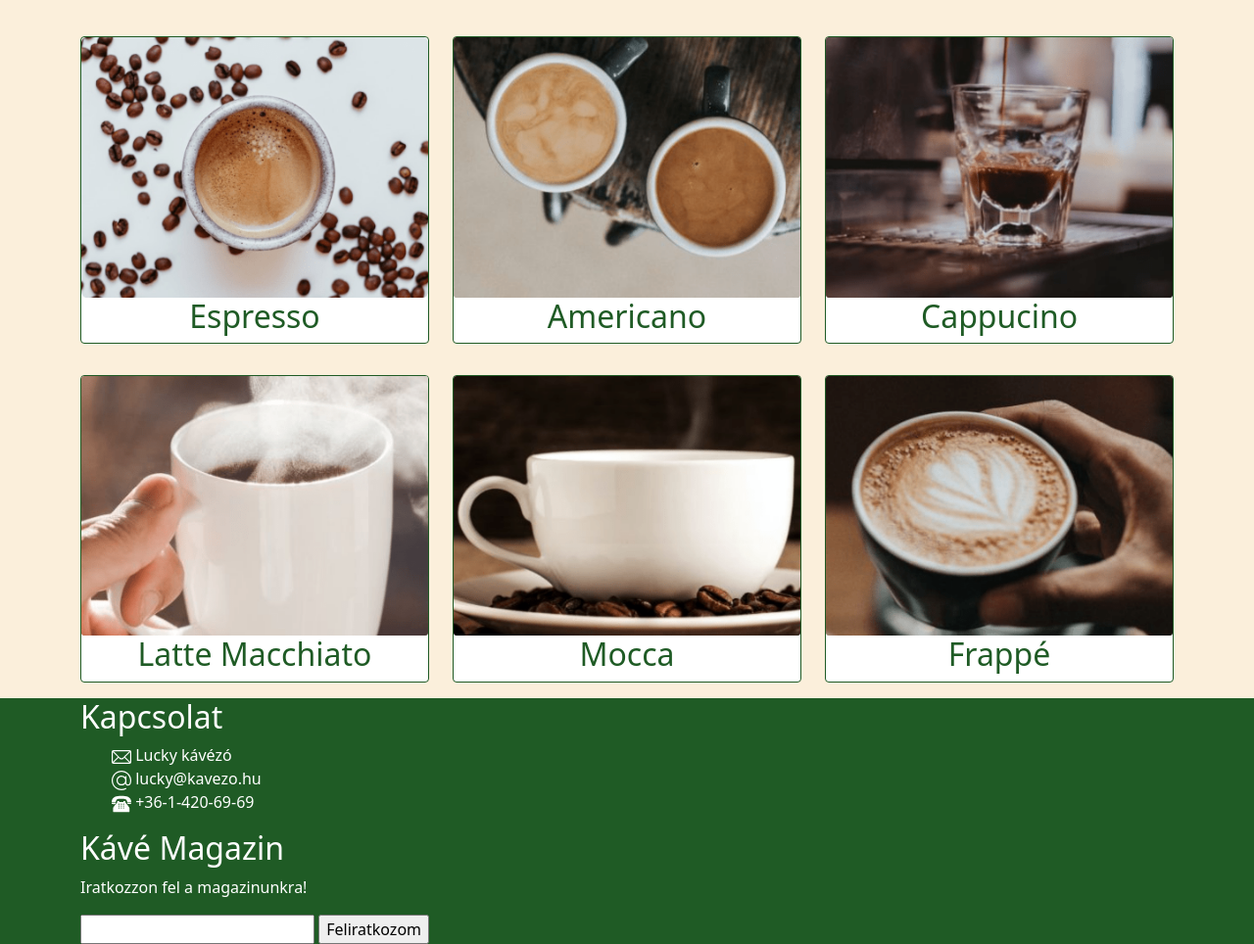
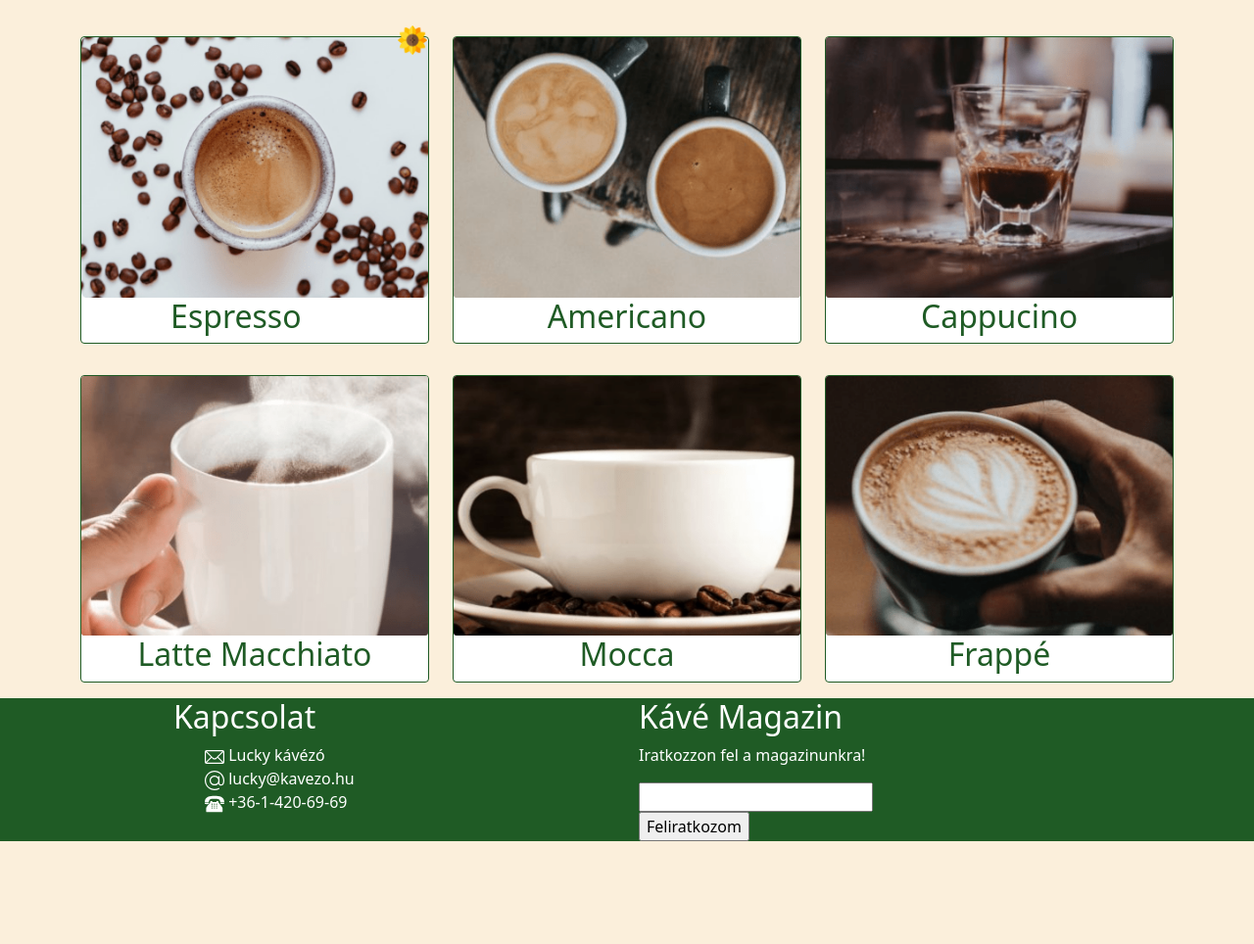
Before and after one commit to NKkrisz/IKT-Projekt, a plain HTML site: page index.html in a window 1280 px wide. Shown: the part 475-1439 px from the top of the page at 98% size. After the commit the page ends 1334 px from the top, so only its background shows below. Drawn offline with nearby package versions, Linux system fonts and the light colour scheme; a web font is replaced by a local one.

Commit message:
Footer részek elválasztása, napi ajánlatok "megcsinálása"

```diff
--- a/index.html
+++ b/index.html
@@ -25,12 +25,12 @@
     </nav>
     <div class="banner"></div>
     <div class="container">
-        <h1 class="my-4">Lucky Kávézó</h1>
         <div class="row">
+            <h1 class="my-4">Lucky Kávézó</h1>
             <div class="col-lg-4">
                 <div class="kave">
                     <img src="img/optimalizalt_kepek/Kávé_1-min.png" alt="" class="img-fluid">
-                    <h2>Espresso</h2>
+                    <h2>Espresso <img src="img/sunflower.png" class="napiajanlat" alt=""></h2>
                 </div>
             </div>
             <div class="col-lg-4">
@@ -68,15 +68,15 @@
     <footer>
         <div class="container">
             <div class="row">
-                <div col-sm-1>
+                <div class="col-lg-4 offset-1">
                     <h2>Kapcsolat</h2>
                     <ul>
-                        <li> <img src="img/level.svg" alt=""> Lucky kávézó</li>
-                        <li> <img src="img/kukac.svg" alt=""> lucky@kavezo.hu</li>
-                        <li> <img src="img/telefon.svg" alt=""> +36-1-420-69-69</li>
+                        <li><img src="img/level.svg" alt=""> Lucky kávézó</li>
+                        <li><img src="img/kukac.svg" alt=""> lucky@kavezo.hu</li>
+                        <li><img src="img/telefon.svg" alt=""> +36-1-420-69-69</li>
                     </ul>
                 </div>
-                <div col-sm-1>
+                <div class="col-lg-4 offset-1">
                     <h2>Kávé Magazin</h2>
                     <p>Iratkozzon fel a magazinunkra!</p>
                     <form>
--- a/style.css
+++ b/style.css
@@ -4,21 +4,21 @@
     color: #1f5b25;
     border: 1px solid #1f5b25;
     border-radius: 4px;
-    margin-bottom: 1rem;
     text-align: center;
     margin-top: 1rem;
     margin-bottom: 1rem;
     background-color: white;
 }
+
+.kave:hover{
+    box-shadow: 0 0 5px #1f5b25;
+    cursor: pointer;
+}
+
 h1{
     font-family: 'Fredericka the Great', cursive;
     color: #1f5b25;
     text-align: center;
-}
-
-.kave:hover{
-    box-shadow: 0 0 5px #1f5b25;
-    cursor: pointer;
 }
 
 body{
@@ -72,3 +72,9 @@ footer img{
 footer li{
     list-style-type: none;
 }
+
+.napiajanlat{
+    width: 30px;
+    right: 20px;
+    transform:  translate(300%, -950%);
+}
```
Also changed, not shown: img/sunflower.png (added).
